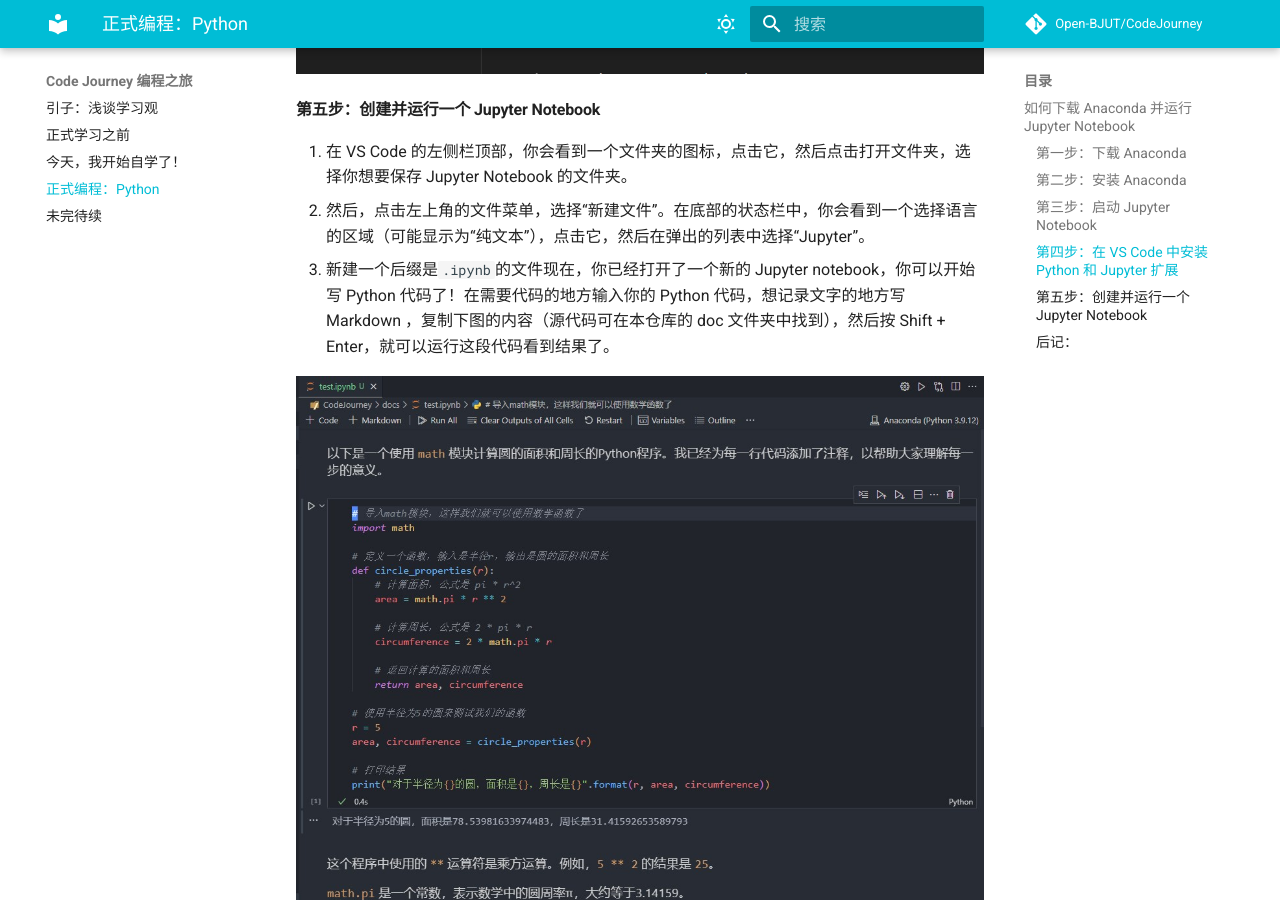
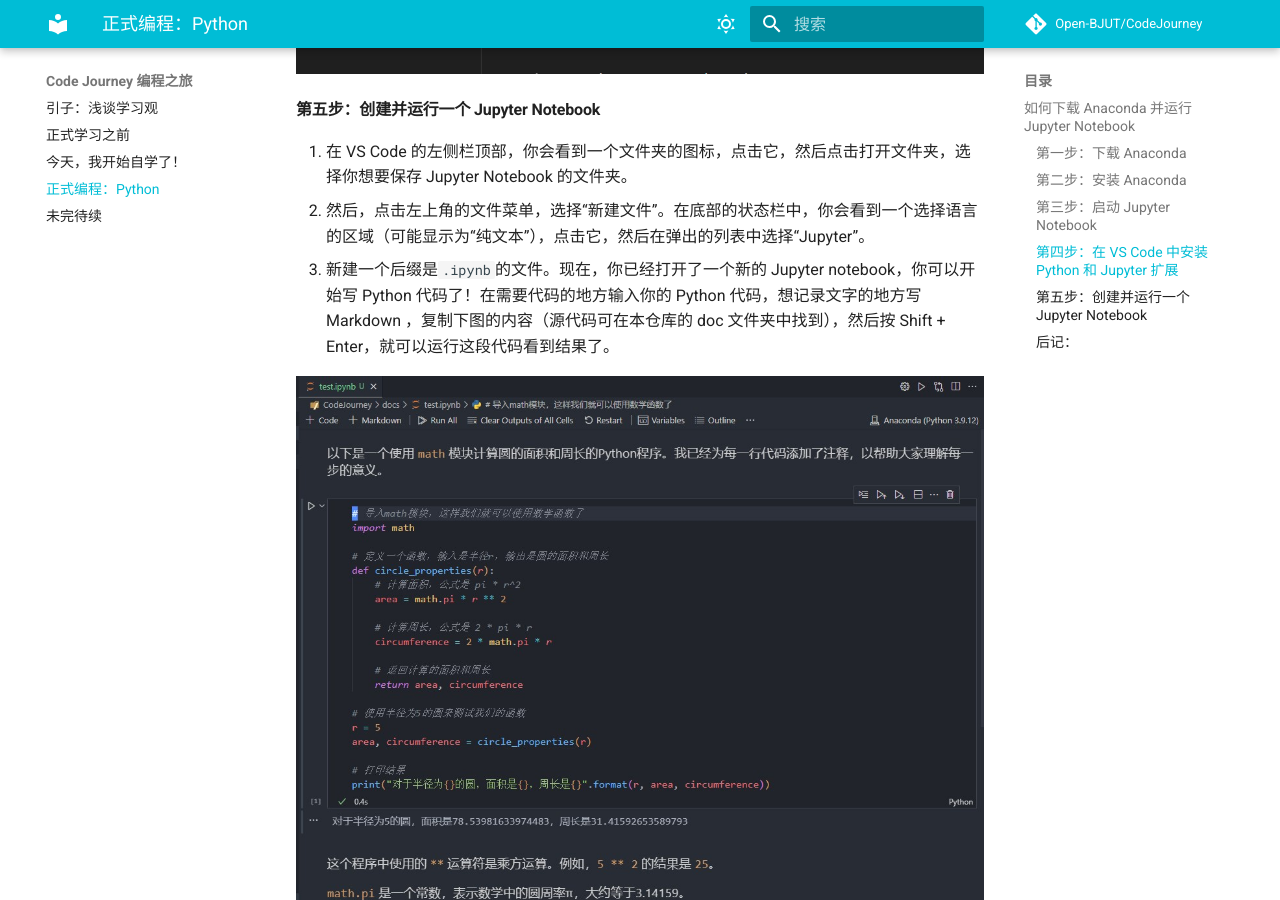
Before and after one commit to bjut-swift/CodeJourney, an MkDocs documentation site: the page built from docs/jupyter tutorial.md, in a window 1280 px wide and 900 px high, scrolled down 3130 px. Built offline with MkDocs 1.6.1 and Material for MkDocs 9.7.7, drawn with Linux system fonts in a browser that asks for light colours; comment, search, counter and statistics services are not loaded.

Commit message:
updated:tbc

```diff
--- a/docs/jupyter tutorial.md
+++ b/docs/jupyter tutorial.md
@@ -49,7 +49,7 @@
 
 1. 在 VS Code 的左侧栏顶部，你会看到一个文件夹的图标，点击它，然后点击打开文件夹，选择你想要保存 Jupyter Notebook 的文件夹。
 2. 然后，点击左上角的文件菜单，选择“新建文件”。在底部的状态栏中，你会看到一个选择语言的区域（可能显示为“纯文本”），点击它，然后在弹出的列表中选择“Jupyter”。
-3. 新建一个后缀是`.ipynb`的文件现在，你已经打开了一个新的 Jupyter notebook，你可以开始写 Python 代码了！在需要代码的地方输入你的 Python 代码，想记录文字的地方写 Markdown ，复制下图的内容（源代码可在本仓库的 doc 文件夹中找到），然后按 Shift + Enter，就可以运行这段代码看到结果了。
+3. 新建一个后缀是`.ipynb`的文件。现在，你已经打开了一个新的 Jupyter notebook，你可以开始写 Python 代码了！在需要代码的地方输入你的 Python 代码，想记录文字的地方写 Markdown ，复制下图的内容（源代码可在本仓库的 doc 文件夹中找到），然后按 Shift + Enter，就可以运行这段代码看到结果了。
 
 ![](./images/ipynb.jpg)
 
```
